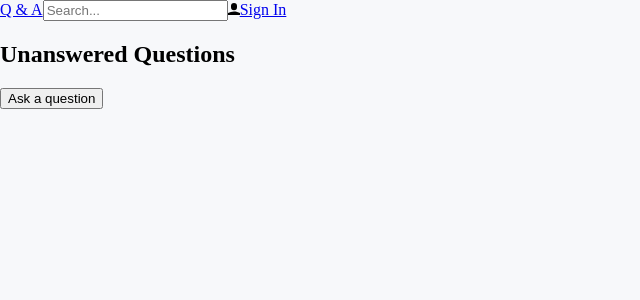
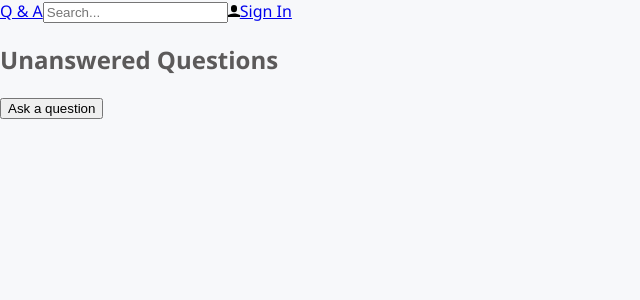
Before and after one commit to fpigeonjr/QandA, a React (Create React App) app in the folder frontend/: page / in a window 1280 px wide. Shown: the top 300 px of the page, without its empty margins (0-640 px from the left). Built offline with nearby package versions, Linux system fonts and the light colour scheme.

Commit message:
adds global styles with emotion

```diff
--- a/frontend/src/App.tsx
+++ b/frontend/src/App.tsx
@@ -1,10 +1,19 @@
 import React from 'react';
 import { Header } from './Header';
 import { HomePage } from './HomePage';
+/** @jsx jsx */
+import { css, jsx } from '@emotion/core';
+import { fontFamily, fontSize, gray2 } from './Styles';
 
 const App: React.FC = () => {
   return (
-    <div className="App">
+    <div
+      css={css`
+        font-family: ${fontFamily};
+        font-size: ${fontSize};
+        color: ${gray2};
+      `}
+    >
       <Header />
       <HomePage />
     </div>
--- /dev/null
+++ b/frontend/src/Styles.ts
@@ -0,0 +1,15 @@
+export const gray1 = '#383737';
+export const gray2 = '#5c5a5a';
+export const gray3 = '#857c81';
+export const gray4 = '#b9b9b9';
+export const gray5 = '#e3e2e2';
+export const gray6 = '#f7f8fa';
+
+export const primary1 = '#681c41';
+export const primary2 = '#824c67';
+
+export const accent1 = '#dbb365';
+export const accent2 = '#efd197';
+
+export const fontFamily = "'Segoe UI', 'Helvetica Neue',sans-serif";
+export const fontSize = '16px';
```
